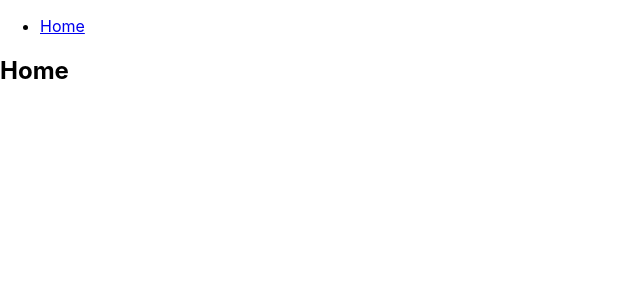
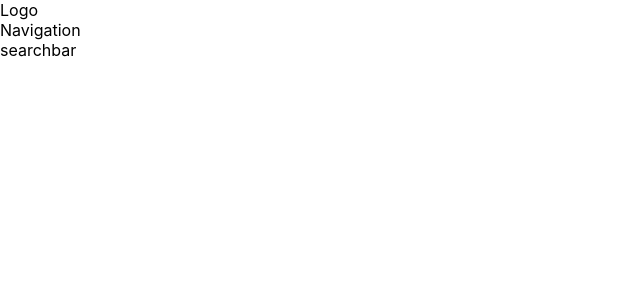
Before and after one commit to MariuszSzlachta/intranet, a React (Create React App) app: page / in a window 1280 px wide. Shown: the top 300 px of the page, without its empty margins (0-640 px from the left). Built offline with nearby package versions, Linux system fonts and the light colour scheme.

Commit message:
Add templates for basic Header components

```diff
--- a/src/Components/Header/Header.js
+++ b/src/Components/Header/Header.js
@@ -1,12 +1,12 @@
 import React from 'react';
 
 import classes from './Header.css';
-const Header = (props) => (
-  <Header>
+const header = (props) => (
+  <header>
     <div>Logo</div>
     <div>Navigation</div>
     <div>searchbar</div>
-  </Header>
+  </header>
 );
 
-export default Header;
+export default header;
--- /dev/null
+++ b/src/Components/Logo/Logo.css
@@ -0,0 +1,3 @@
+.imageContainer {
+
+}
--- a/src/Containers/App/App.js
+++ b/src/Containers/App/App.js
@@ -1,25 +1,25 @@
 import React, { Component } from 'react';
 import { BrowserRouter as Router, Route, Link } from 'react-router-dom';
 
-import './App.css';
+import Header from '../../Components/Header/Header';
+
+import classes from './App.css';
 
 const Index = () => <h2>Home</h2>;
+const Test = () => <h2>aaaa</h2>;
 
 class App extends Component {
   render() {
+
     return (
       <Router>
-      <div>
-        <nav>
-          <ul>
-            <li>
-              <Link to="/">Home</Link>
-            </li>
-          </ul>
-        </nav>
+        <div className="container">
+          <Header />
 
-        <Route path="/" exact component={Index} />
-      </div>
+          <Route path="/ind" exact component={Index} />
+          <Route path="/test" component={Test} />
+
+        </div>
     </Router>
     );
   }
```
Also changed, not shown: src/Components/Logo/Logo.js (added, +12 -0 lines), src/Components/Navigarion/Navigation.js (added, +22 -0 lines), src/Components/Navigarion/Navigation.css (added).
